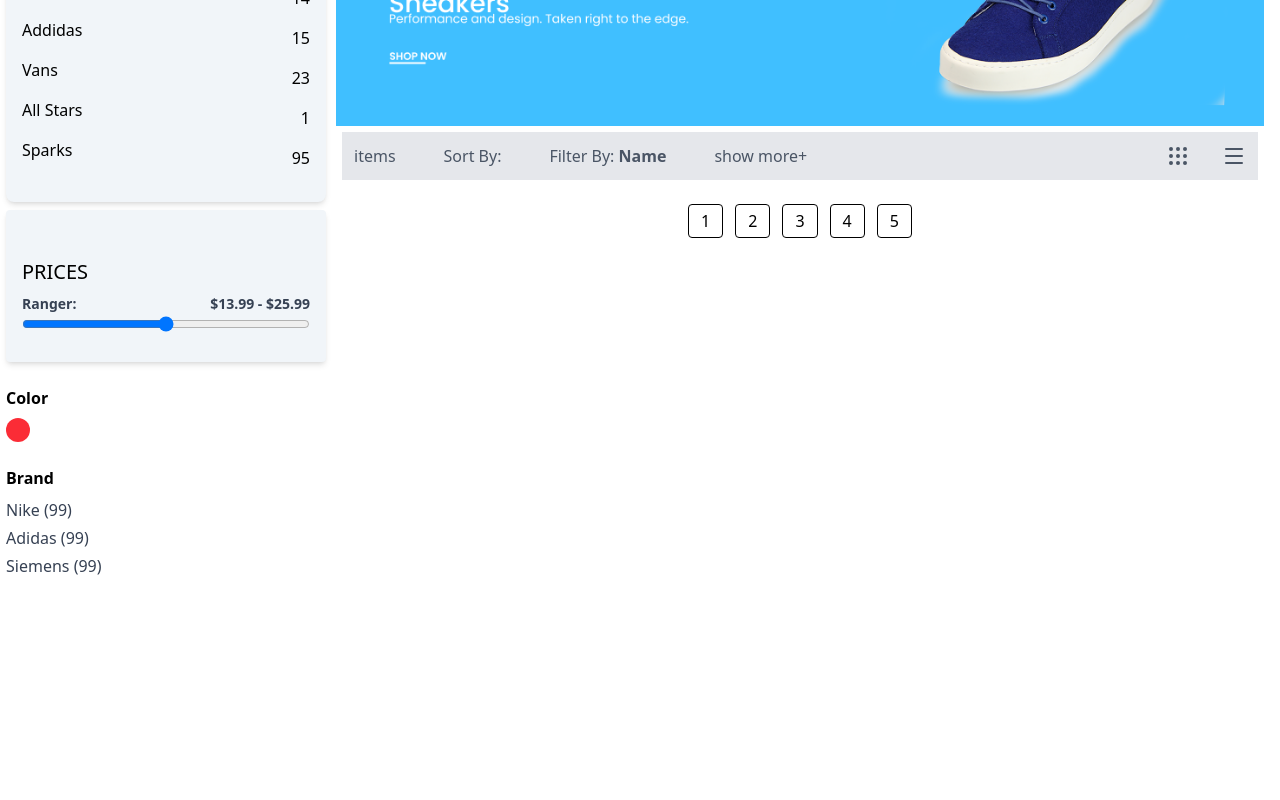
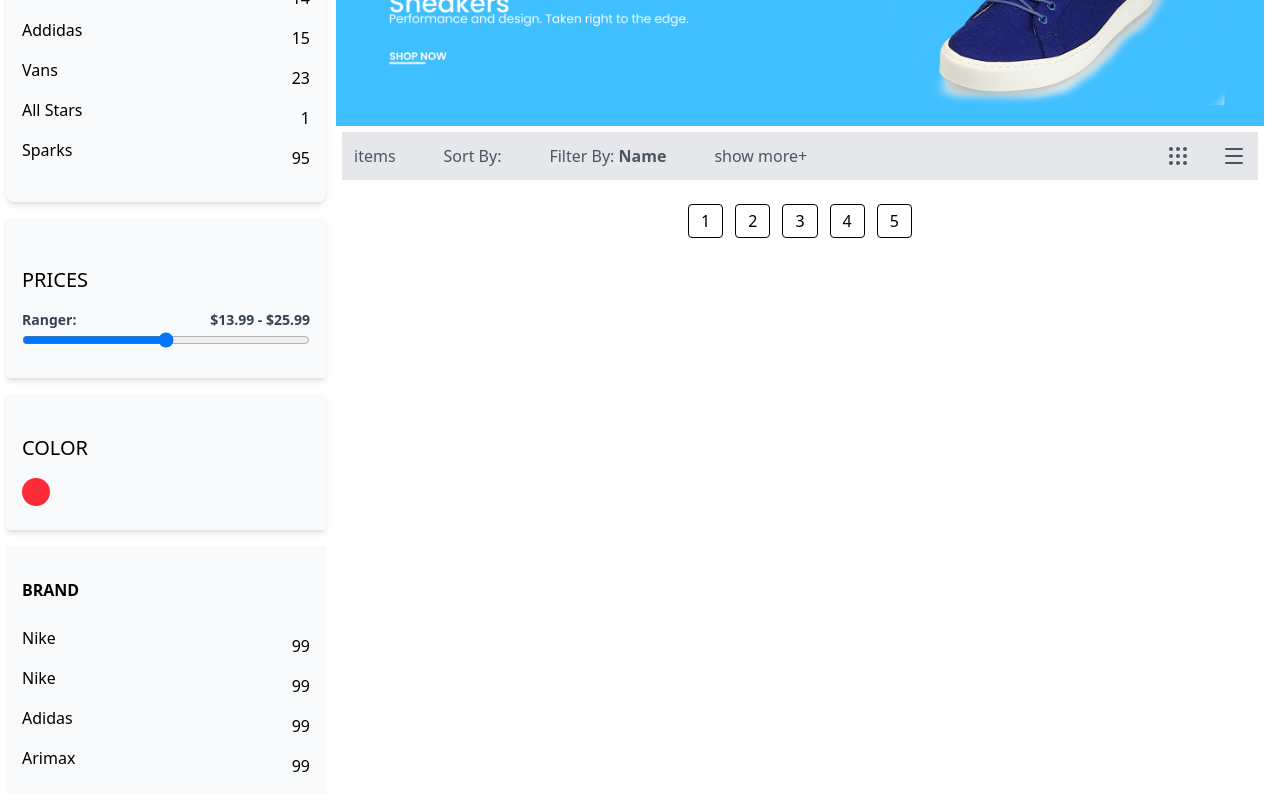
Before and after one commit to AayushSahani01/Soft-dev, a React (Vite) app: page / in a window 1280 px wide. Shown: the part 266-1066 px from the top of the page. Before the commit the page ends 850 px from the top, so only its background shows below. Built offline with nearby package versions, Linux system fonts and the light colour scheme.

Commit message:
sidebar-ui finishedgit commit sidebar-ui finishedgit add .

```diff
--- a/src/components/Home/Sidebar.jsx
+++ b/src/components/Home/Sidebar.jsx
@@ -4,77 +4,91 @@ const Sidebar = () => {
   const [color, setColor] = useState(null);
 
   return (
-    <aside className="w-full col-span-3 pt-4 hidden md:block m-1.5 space-y-2">
-    <div className="bg-slate-100 shadow-md rounded-lg px-4 py-6">
-      <h2 className="font-bold uppercase text-lg  tracking-wide text-gray-800 mb-6">Hot Deals</h2>
+    <aside className="w-full col-span-3 pt-4 hidden md:block m-1.5 space-y-4">
+      <div className="bg-slate-50 shadow-md rounded-lg px-4 py-6">
+        <h2 className="font-bold uppercase text-lg  tracking-wide text-gray-800 mb-6">
+          Hot Deals
+        </h2>
         <div className="hot-deals flex items-center justify-between space-y-4">
-        <h4>
-          Nike
-        </h4>
+          <h4>Nike</h4>
           <span>2</span>
         </div>
         <div className="flex items-center justify-between space-y-4">
-        <h4>
-          Airmax
-        </h4>
+          <h4>Airmax</h4>
           <span>48</span>
         </div>
         <div className="flex items-center justify-between space-y-4">
-        <h4>
-          Zudio
-        </h4>
+          <h4>Zudio</h4>
           <span>14</span>
         </div>
         <div className="flex items-center justify-between space-y-4">
-        <h4>
-          Addidas
-        </h4>
+          <h4>Addidas</h4>
           <span>15</span>
-      </div><div className="flex items-center justify-between space-y-4">
-        <h4>
-          Vans
-        </h4>
+        </div>
+        <div className="flex items-center justify-between space-y-4">
+          <h4>Vans</h4>
           <span>23</span>
         </div>
         <div className="flex items-center justify-between space-y-4">
-        <h4>
-          All Stars
-        </h4>
+          <h4>All Stars</h4>
           <span>1</span>
         </div>
         <div className="flex items-center justify-between space-y-4">
-        <h4>
-          Sparks
-        </h4>
+          <h4>Sparks</h4>
           <span>95</span>
         </div>
       </div>
-<div className="bg-slate-100 shadow-md rounded-sm px-4 py-6">
-      <h2 className="font-medium text-xl mt-6 mb-2 uppercase ">Prices</h2>
-      <label htmlFor="priceRange" className=" font-bold text-sm text-gray-700 flex justify-between items-center">Ranger:
+      <div className="bg-slate-50 shadow-md rounded-sm px-4 py-6">
+        <h2 className="font-medium text-xl mt-6 mb-4 uppercase ">Prices</h2>
+        <label
+          htmlFor="priceRange"
+          className=" font-bold text-sm text-gray-700 flex justify-between items-center"
+        >
+          Ranger:
           <span>$13.99 - $25.99</span>
         </label>
-      <input type="range" min={"13.99"} id="priceRange" max={"25.99"} className="w-full" />
+        <input
+          type="range"
+          min={"13.99"}
+          id="priceRange"
+          max={"25.99"}
+          className="w-full"
+        />
       </div>
-      <h2 className="font-bold mt-6 mb-2">Color</h2>
+      <div className="bg-slate-50 shadow-md rounded-sm px-4 py-6">
+        <h2 className="font-medium text-xl mt-4 mb-4 uppercase">Color</h2>
         <div className="flex gap-2">
-        {["red", "blue", "pink", "black", "yellow"].map((c) => (
+          {["red", "blue", "green", "yellow", "black", "white"].map((clr) => (
             <button
-            key={c}
-            onClick={() => setColor(c)}
-            className={`w-6 h-6 rounded-full bg-${c}-500 ${
-              color === c ? "ring-2 ring-black" : ""
-            }`}
+              key={clr}
+              onClick={() => setColor(clr)}
+              className={`w-7 h-7 mr-2 bg-${clr}-500 cursor-pointer transition-all duration-300 ease-in-out rounded-full border border-transparent hover:border-slate-600 focus:outline-none
+            }
+            )} ${color === clr ? "ring-2 ring-offset-4 ring-sky-500" : ""}`}
             />
           ))}
         </div>
+      </div>
+      <div className="bg-slate-50 px-4 py-2 ">
+        <h2 className="font-bold mt-6 mb-2 uppercase">Brand</h2>
+        <div className="pt-4 flex items-center justify-between space-y-4">
+          <h4>Nike</h4>
+          <span>99</span>
+        </div>
 
-      <h2 className="font-bold mt-6 mb-2">Brand</h2>
-      <ul className="space-y-1 text-gray-700">
-        <li>Nike (99)</li>
-        <li>Adidas (99)</li>
-        <li>Siemens (99)</li>
-      </ul>
+        <div className=" flex items-center justify-between space-y-4">
+          <h4>Nike</h4>
+          <span>99</span>
+        </div>
+        <div className="flex items-center justify-between space-y-4">
+          <h4>Adidas</h4>
+          <span>99</span>
+        </div>
+        <div className="flex items-center justify-between space-y-4">
+          <h4>Arimax</h4>
+          <span>99</span>
+        </div>
+      </div>
     </aside>
   );
 };
```
Lines whose indentation alone changed are shown as unchanged.
